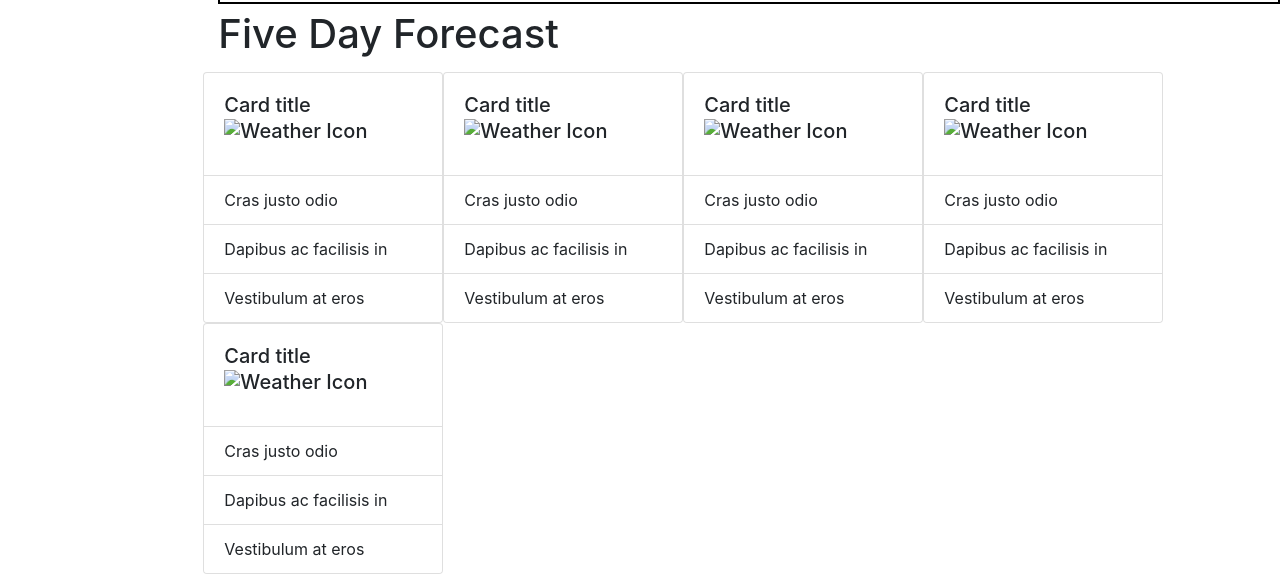
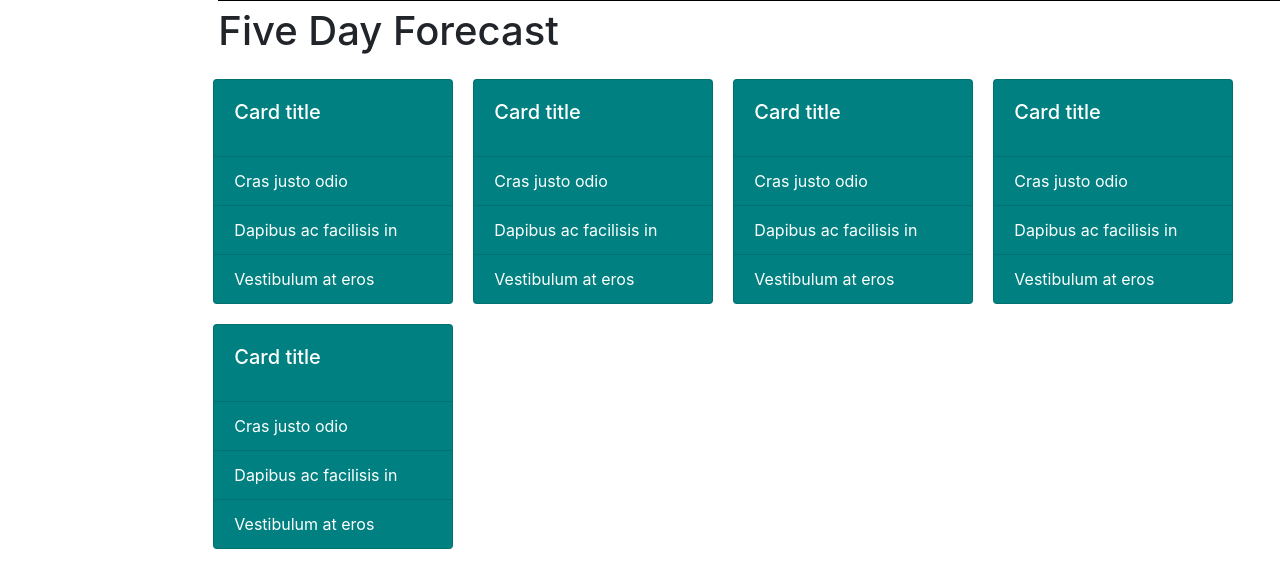
Before and after one commit to cluck135/Homework6, a plain HTML site: page index.html in a window 1280 px wide. Shown: the part 299-873 px from the top of the page. Drawn offline with nearby package versions, Linux system fonts and the light colour scheme.

Commit message:
added colors to five day forecast

```diff
--- a/index.html
+++ b/index.html
@@ -34,7 +34,7 @@
         </div>
         <div class="col-10">
             <section>
-                <h1 id="cityName">City name<img id="icon" src="" alt="Weather Icon"></h1>
+                <h1 id="cityName">City name<span id="icon"></span></h1>
                 <div>
                   <h3 class="inline">Temperature: <p class="inline" id="currentTemp"></p></h3>
                 </div>
@@ -50,54 +50,54 @@
             </section>
             <label for="fiveDay" style="font-size: 40px; font-weight: 500;">Five Day Forecast</label>
             <div type="fiveDay" class="row">
-                <div class="card" style="width: 15rem;">
+                <div class="card" style="width: 15rem; margin: 10px; background-color: teal; color: white;">
                     <div class="card-body">
-                      <h5 class="card-title" id="date1">Card title<img id="icon1" src="" alt="Weather Icon"></h5>
+                      <h5 class="card-title" id="date1">Card title<span id="icon1"></span></h5>
                     </div>
                     <ul class="list-group list-group-flush">
-                      <li class="list-group-item" id="temp1">Cras justo odio</li>
-                      <li class="list-group-item" id="hum1">Dapibus ac facilisis in</li>
-                      <li class="list-group-item" id="wind1">Vestibulum at eros</li>
+                      <li class="list-group-item" style="background-color: teal;" id="temp1">Cras justo odio</li>
+                      <li class="list-group-item" style="background-color: teal;" id="hum1">Dapibus ac facilisis in</li>
+                      <li class="list-group-item" style="background-color: teal;" id="wind1">Vestibulum at eros</li>
                     </ul>
                   </div>
-                  <div class="card" style="width: 15rem;">
+                  <div class="card" style="width: 15rem; margin: 10px; background-color: teal; color: white;">
                     <div class="card-body">
-                      <h5 class="card-title" id="date2">Card title<img id="icon2" src="" alt="Weather Icon"></h5>
+                      <h5 class="card-title" id="date2">Card title<span id="icon2"></span></h5>
                     </div>
                     <ul class="list-group list-group-flush">
-                      <li class="list-group-item" id="temp2">Cras justo odio</li>
-                      <li class="list-group-item" id="hum2">Dapibus ac facilisis in</li>
-                      <li class="list-group-item" id="wind2">Vestibulum at eros</li>
+                      <li class="list-group-item" style="background-color: teal;" id="temp2">Cras justo odio</li>
+                      <li class="list-group-item" style="background-color: teal;" id="hum2">Dapibus ac facilisis in</li>
+                      <li class="list-group-item" style="background-color: teal;" id="wind2">Vestibulum at eros</li>
                     </ul>
                   </div>
-                  <div class="card" style="width: 15rem;">
+                  <div class="card" style="width: 15rem; margin: 10px; background-color: teal; color: white;">
                     <div class="card-body">
-                      <h5 class="card-title" id="date3">Card title<img id="icon3" src="" alt="Weather Icon"></h5>
+                      <h5 class="card-title" id="date3">Card title<span id="icon3"></span></h5>
                     </div>
                     <ul class="list-group list-group-flush">
-                      <li class="list-group-item" id="temp3">Cras justo odio</li>
-                      <li class="list-group-item" id="hum3">Dapibus ac facilisis in</li>
-                      <li class="list-group-item" id="wind3">Vestibulum at eros</li>
+                      <li class="list-group-item" style="background-color: teal;" id="temp3">Cras justo odio</li>
+                      <li class="list-group-item" style="background-color: teal;" id="hum3">Dapibus ac facilisis in</li>
+                      <li class="list-group-item" style="background-color: teal;" id="wind3">Vestibulum at eros</li>
                     </ul>
                   </div>
-                  <div class="card" style="width: 15rem;">
+                  <div class="card" style="width: 15rem; margin: 10px; background-color: teal; color: white;">
                     <div class="card-body">
-                      <h5 class="card-title" id="date4">Card title<img id="icon4" src="" alt="Weather Icon"></h5>
+                      <h5 class="card-title" id="date4">Card title<span id="icon4"></span></h5>
                     </div>
-                    <ul class="list-group list-group-flush">
-                      <li class="list-group-item" id="temp4">Cras justo odio</li>
-                      <li class="list-group-item" id="hum4">Dapibus ac facilisis in</li>
-                      <li class="list-group-item" id="wind4">Vestibulum at eros</li>
+                    <ul class="list-group list-group-flush" style="background-color: teal; color: white;">
+                      <li class="list-group-item" style="background-color: teal;" id="temp4">Cras justo odio</li>
+                      <li class="list-group-item" style="background-color: teal;" id="hum4">Dapibus ac facilisis in</li>
+                      <li class="list-group-item" style="background-color: teal;" id="wind4">Vestibulum at eros</li>
                     </ul>
                   </div>
-                  <div class="card" style="width: 15rem;">
+                  <div class="card" style="width: 15rem; margin: 10px; background-color: teal; color: white;">
                     <div class="card-body">
-                      <h5 class="card-title" id="date5">Card title<img id="icon5" src="" alt="Weather Icon"></h5>
+                      <h5 class="card-title" id="date5">Card title<span id="icon5"></span></h5>
                     </div>
-                    <ul class="list-group list-group-flush">
-                      <li class="list-group-item" id="temp5">Cras justo odio</li>
-                      <li class="list-group-item" id="hum5">Dapibus ac facilisis in</li>
-                      <li class="list-group-item" id="wind5">Vestibulum at eros</li>
+                    <ul class="list-group list-group-flush" style="background-color: teal; color: white;">
+                      <li class="list-group-item" style="background-color: teal;" id="temp5">Cras justo odio</li>
+                      <li class="list-group-item" style="background-color: teal;" id="hum5">Dapibus ac facilisis in</li>
+                      <li class="list-group-item" style="background-color: teal;" id="wind5">Vestibulum at eros</li>
                     </ul>
                   </div>
             </div>
```
